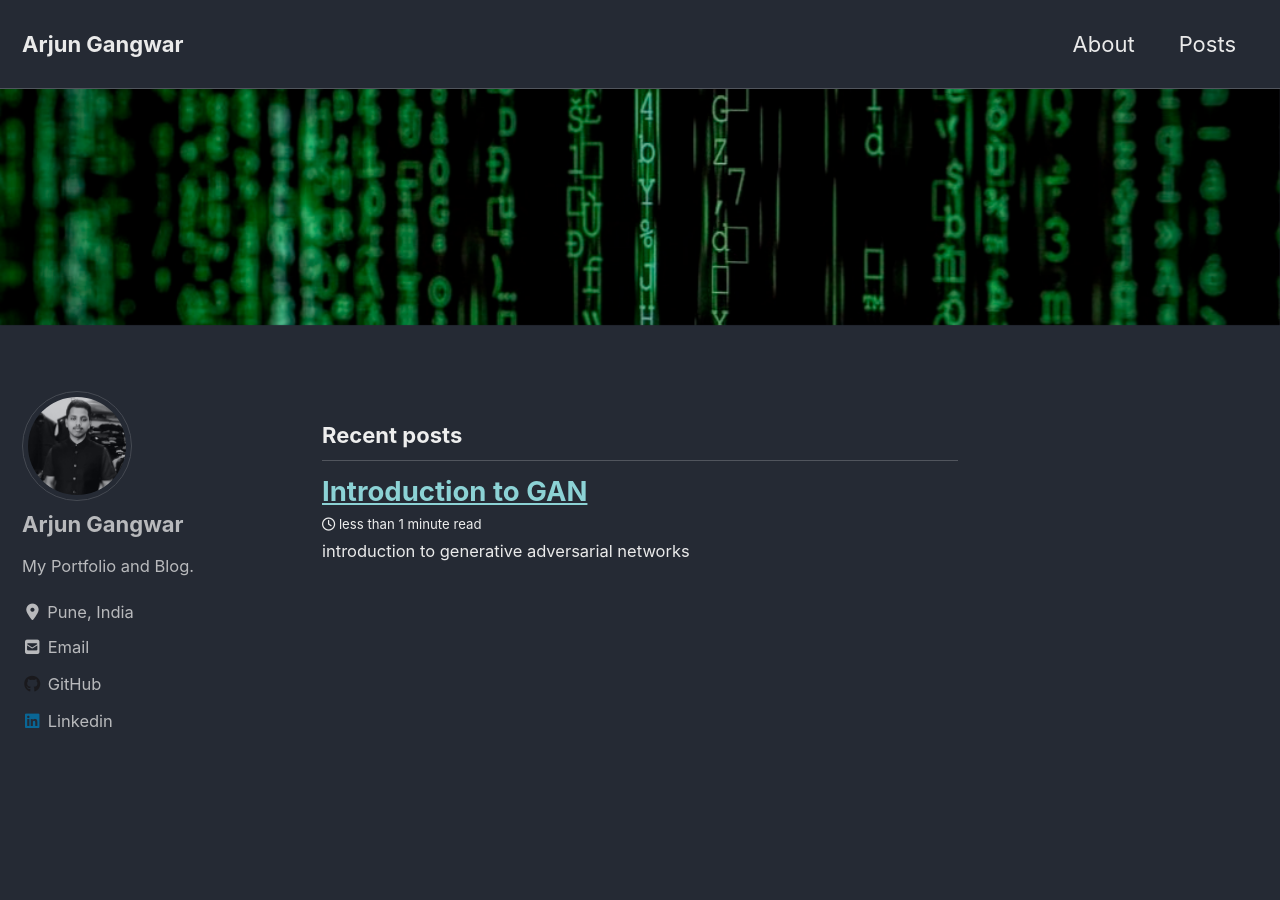
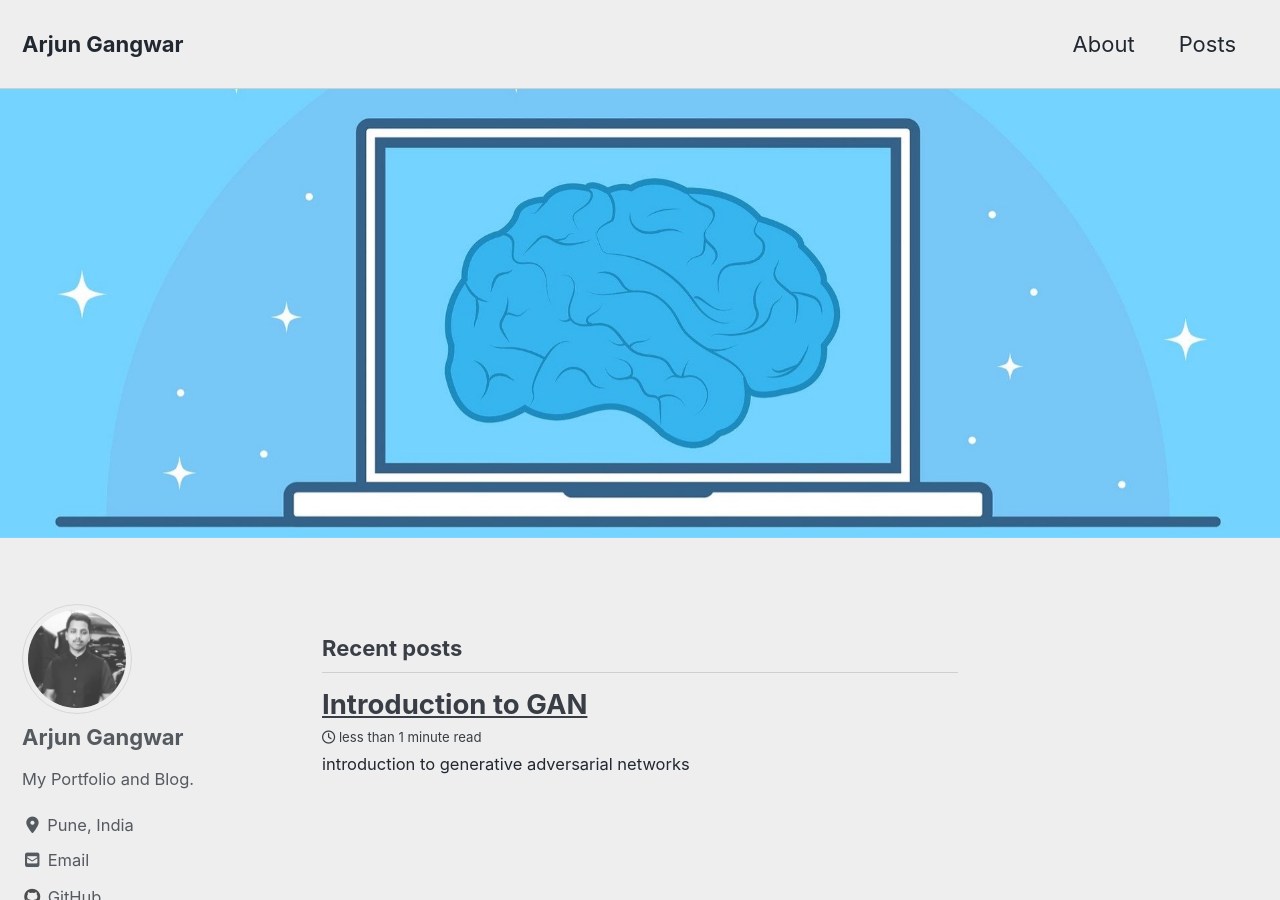
Before and after one commit to arjun-gangwar/arjun-gangwar.github.io, a Jekyll site: the page built from index.html, in a window 1280 px wide and 900 px high. Built offline with Jekyll 4.4.1, drawn with Linux system fonts in a browser that asks for light colours; cached includes are drawn as plain includes; nearby versions of some CDN libraries; the list of posts is cut into pages by our own code.

Commit message:
minor changes

```diff
--- a/_config.yml
+++ b/_config.yml
@@ -12,7 +12,7 @@
 
 # theme                  : "minimal-mistakes-jekyll"
 # remote_theme           : "mmistakes/minimal-mistakes"
-minimal_mistakes_skin    : "dark" # "air", "aqua", "contrast", "dark", "dirt", "neon", "mint", "plum", "sunrise"
+minimal_mistakes_skin    : "air" # "air", "aqua", "contrast", "dark", "dirt", "neon", "mint", "plum", "sunrise"
 
 # Site Settings
 locale                   : "en-US"
--- a/index.html
+++ b/index.html
@@ -2,5 +2,5 @@
 layout: home
 author_profile: true
 header:
-    image: "/images/home.jpeg"
+    image: "/images/home.jpg"
 ---
```
Also changed, not shown: images/home.jpg (added), 1 other file.
